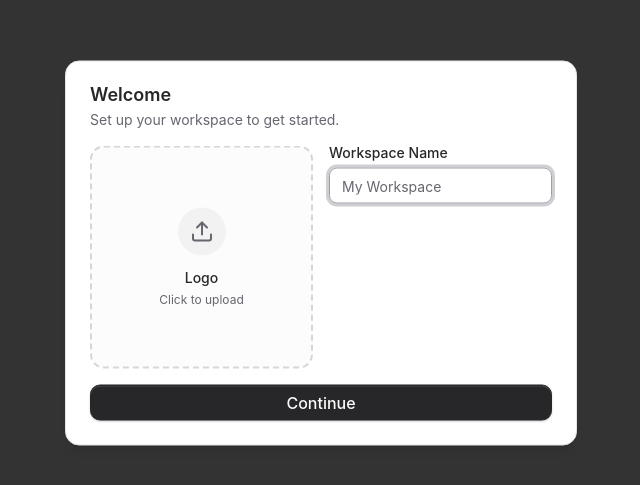
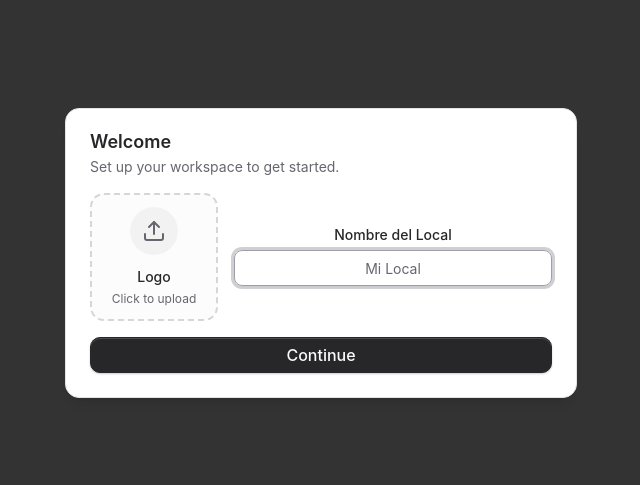
Before and after one commit to FernanRM7/kiosq, a React (Vite) app in the folder apps/front/: page /onboarding in a window 1280 px wide. Shown: the part 147-632 px from the top of the page, without its empty margins (319-959 px from the left). Built offline with nearby package versions, Linux system fonts and the light colour scheme.

Commit message:
fix: onboarding layout and sales drawer as primitive

```diff
--- a/apps/front/src/components/dashboard/sales-drawer.tsx
+++ b/apps/front/src/components/dashboard/sales-drawer.tsx
@@ -20,12 +20,8 @@ interface CartItem {
   quantity: number;
 }
 
-interface SalesDrawerProps {
-  open: boolean;
-  onOpenChange: (open: boolean) => void;
-}
-
-export function SalesDrawer({ open, onOpenChange }: SalesDrawerProps) {
+export function SalesDrawer() {
+  const [open, setOpen] = useState(false);
   const [cart, setCart] = useState<CartItem[]>(saleItems);
 
   function updateQuantity(id: string, delta: number) {
@@ -52,14 +48,21 @@ export function SalesDrawer({ open, onOpenChange }: SalesDrawerProps) {
   const total = subtotal + tax;
 
   return (
-    <Drawer open={open} onOpenChange={onOpenChange} direction="right">
-      <DrawerContent className="right-0 top-0 h-full w-full max-w-md rounded-none border-l border-t-0 border-b-0 border-r-0">
+    <Drawer open={open} onOpenChange={setOpen}>
+      <Button
+        variant="outline"
+        size="sm"
+        className="w-28"
+        onClick={() => setOpen(true)}
+      >
+        <span>Sales</span>
+      </Button>
+      <DrawerContent>
         <DrawerHeader>
           <DrawerTitle>Sales Checkout</DrawerTitle>
           <DrawerDescription>Review items before purchase</DrawerDescription>
         </DrawerHeader>
-        <div className="flex-1 overflow-y-auto px-6">
-          <div className="flex flex-col gap-3">
+        <div className="flex flex-col gap-3 px-6">
           {cart.map((item) => (
             <div
               key={item.id}
@@ -100,7 +103,6 @@ export function SalesDrawer({ open, onOpenChange }: SalesDrawerProps) {
             </div>
           ))}
         </div>
-        </div>
         <DrawerFooter>
           <Separator />
           <div className="flex flex-col gap-1 pt-2">
--- a/apps/front/src/components/dashboard/top-bar.tsx
+++ b/apps/front/src/components/dashboard/top-bar.tsx
@@ -9,7 +9,6 @@ import { Separator } from "@/components/ui/separator";
 import { SidebarTrigger } from "@/components/ui/sidebar";
 
 export function TopBar() {
-  const [salesOpen, setSalesOpen] = useState(false);
   const [productOpen, setProductOpen] = useState(false);
 
   return (
@@ -24,15 +23,7 @@ export function TopBar() {
           </div>
         </div>
         <div className="flex items-center gap-2">
-          <Button
-            variant="outline"
-            size="sm"
-            className="w-28"
-            onClick={() => setSalesOpen(true)}
-          >
-            <PlusCircle className="size-4" />
-            <span>Sales</span>
-          </Button>
+          <SalesDrawer />
           <Button
             variant="default"
             size="sm"
@@ -44,7 +35,6 @@ export function TopBar() {
           </Button>
         </div>
       </header>
-      <SalesDrawer open={salesOpen} onOpenChange={setSalesOpen} />
       <ProductDialog open={productOpen} onOpenChange={setProductOpen} />
     </>
   );
--- a/apps/front/src/components/onboarding/onboarding-dialog.tsx
+++ b/apps/front/src/components/onboarding/onboarding-dialog.tsx
@@ -32,17 +32,21 @@ export function OnboardingDialog() {
           </DialogDescription>
         </DialogHeader>
         <form onSubmit={onSubmit} className="grid gap-4">
-          <div className="grid grid-cols-2 gap-4">
+          <div className="flex items-center gap-4">
             <Empty
               title="Logo"
               description="Click to upload"
-              className="aspect-square cursor-pointer"
+              className="h-32 w-32 shrink-0 cursor-pointer p-4"
             />
-            <div className="flex flex-col gap-4">
-              <div className="grid gap-2">
-                <Label htmlFor="workspaceName">Workspace Name</Label>
-                <Input id="workspaceName" placeholder="My Workspace" />
-              </div>
+            <div className="flex flex-1 flex-col items-center gap-2">
+              <Label htmlFor="workspaceName" className="text-center">
+                Nombre del Local
+              </Label>
+              <Input
+                id="workspaceName"
+                placeholder="Mi Local"
+                className="text-center"
+              />
             </div>
           </div>
           <DialogFooter>
```
Lines whose indentation alone changed are shown as unchanged.
